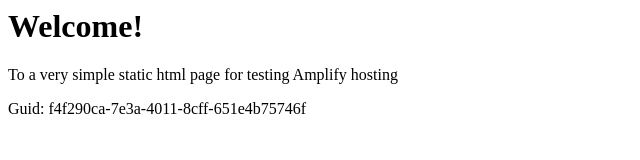
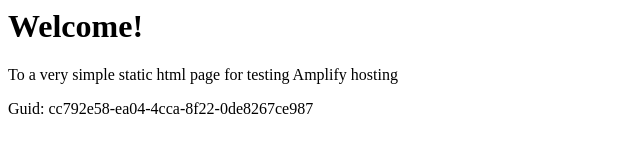
Before and after one commit to aws-aemilia-pdx/Github-PR-Commit-Integration-Test-DoNotTouch-GithubWebhookPreviewCanaryTest-v1-preprod-us-west-2, a website: page src/index.html in a window 1280 px wide. Shown: the full height of the page, 0-640 px from the left. Drawn offline with Linux system fonts and the light colour scheme.

Commit message:
commit from integ tests

```diff
--- a/src/index.html
+++ b/src/index.html
@@ -12,6 +12,6 @@
 <body>
     <h1>Welcome!</h1>
     <p>To a very simple static html page for testing Amplify hosting</p>
-    <p>Guid: f4f290ca-7e3a-4011-8cff-651e4b75746f</p></body>
+    <p>Guid: cc792e58-ea04-4cca-8f22-0de8267ce987</p></body>
 
 </html>
```
